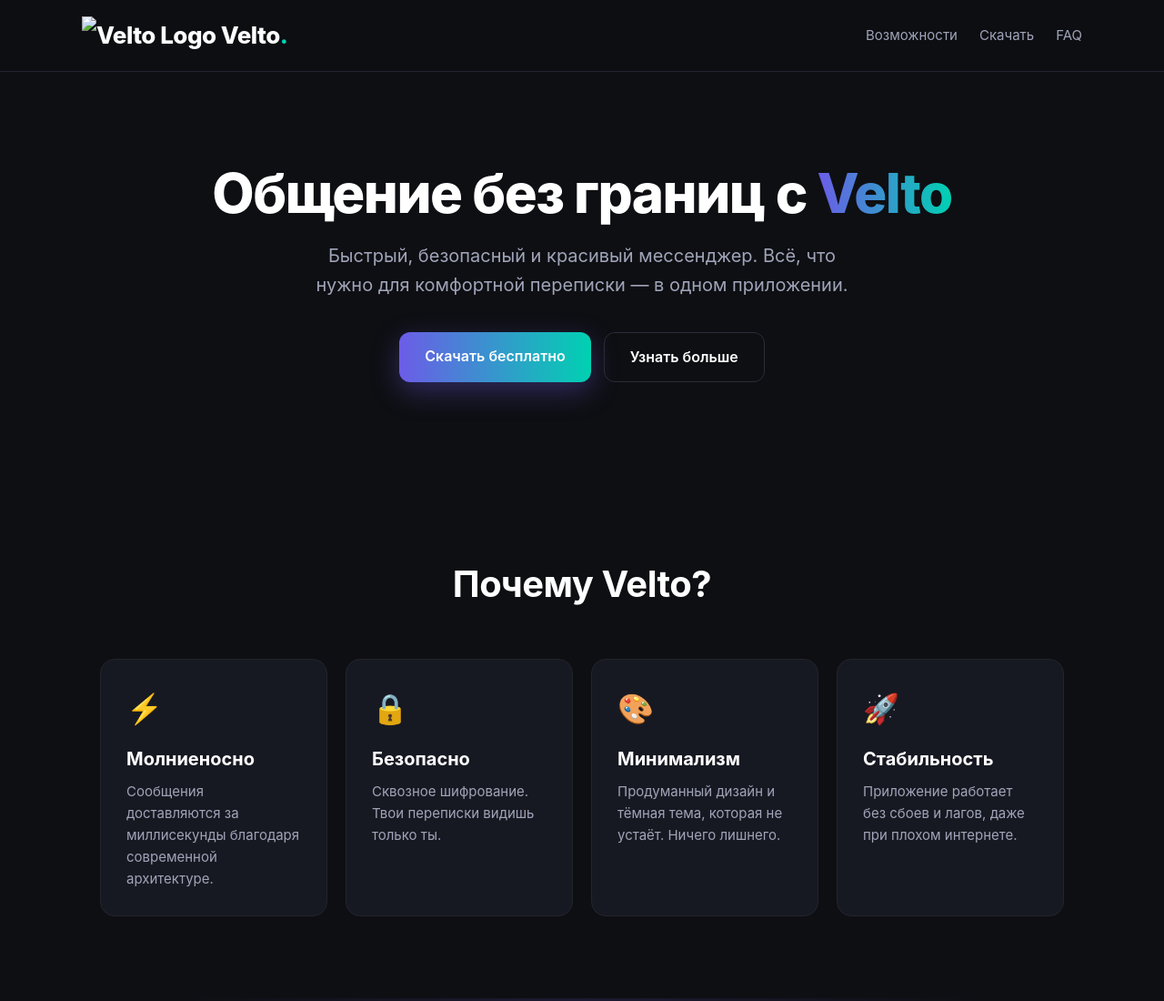
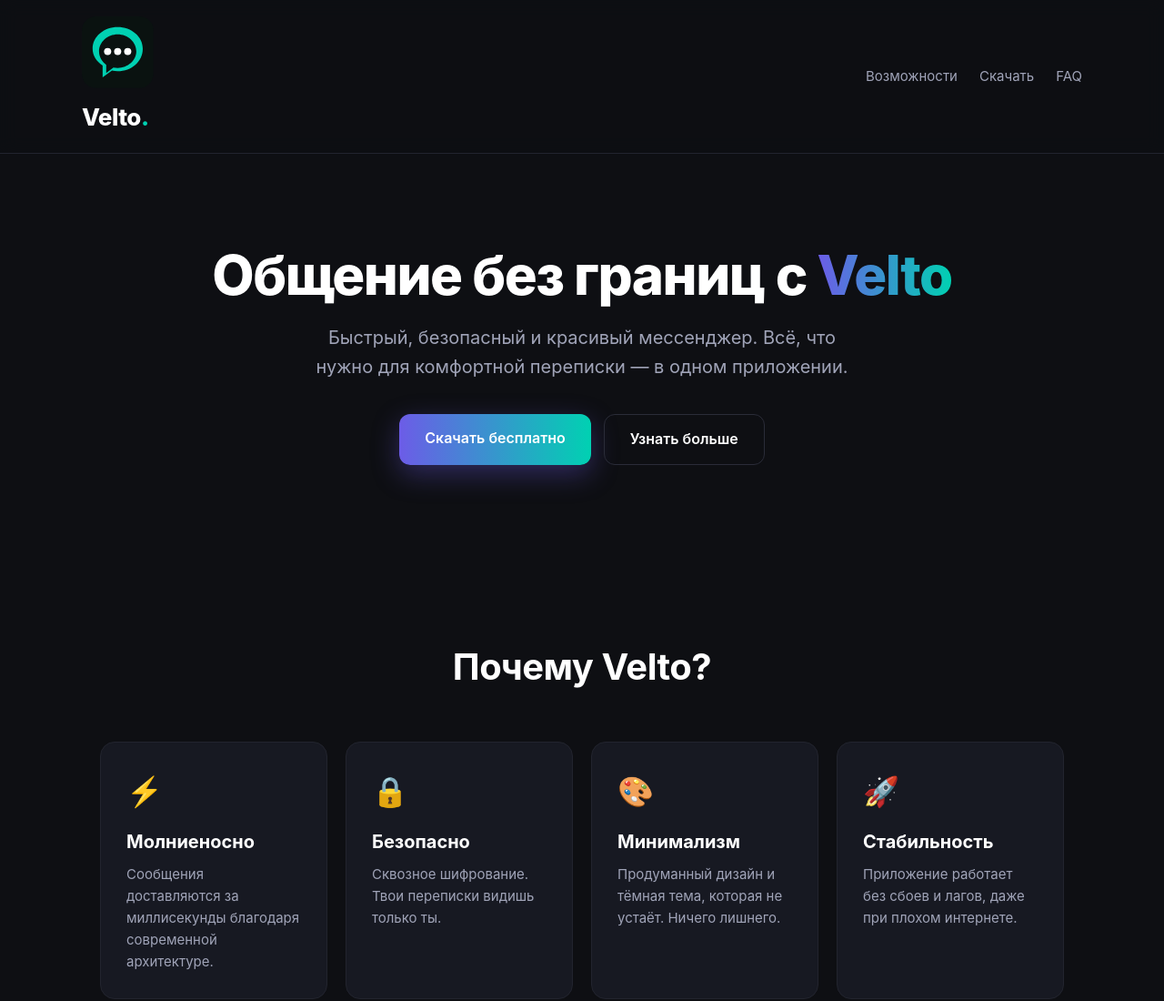
Before and after one commit to Dimkar22/Velto, a plain HTML site: page index.html in a window 1280 px wide. Shown: the top 1100 px of the page at 91% size. Drawn offline with Linux system fonts and the light colour scheme.

Commit message:
index.html

```diff
--- a/index.html
+++ b/index.html
@@ -13,8 +13,15 @@
   <header class="header">
     <div class="container header__inner">
       <a href="#" class="logo">
-        <!-- Если картинка в корне, путь должен быть просто logo.jpg -->
-        <img src="logo.jpg" alt="Velto Logo" class="logo__img">
+        <!-- Логотип встроен прямо в код (SVG) -->
+        <svg class="logo__img" viewBox="0 0 100 100" xmlns="http://www.w3.org/2000/svg">
+          <rect width="100" height="100" rx="20" fill="#0a1210"/>
+          <path d="M50 15C30.67 15 15 28.43 15 45C15 54.5 20.5 63 29 68.5V85L42 75.5C44.5 76 47.2 76.5 50 76.5C69.33 76.5 85 63.07 85 45C85 28.43 69.33 15 50 15Z" fill="#00d1b2"/>
+          <path d="M50 25C35.64 25 24 35.75 24 49C24 56.5 28 63.25 34 67.5V79L44 71.5C46 72 48 72 50 72C64.36 72 76 61.25 76 49C76 35.75 64.36 25 50 25Z" fill="#0a1210"/>
+          <circle cx="36" cy="49" r="5" fill="#ffffff"/>
+          <circle cx="50" cy="49" r="5" fill="#ffffff"/>
+          <circle cx="64" cy="49" r="5" fill="#ffffff"/>
+        </svg>
         Velto<span>.</span>
       </a>
       <nav class="nav">
@@ -72,6 +79,7 @@
       <h2>Начни общаться прямо сейчас</h2>
       <p>Совсем скоро Velto появится в RuStore</p>
       <div class="download__buttons">
+        <!-- Сюда потом вставишь реальную ссылку на RuStore -->
         <a href="#" class="btn btn--store">📱 Скачать в RuStore</a>
       </div>
     </div>
```
